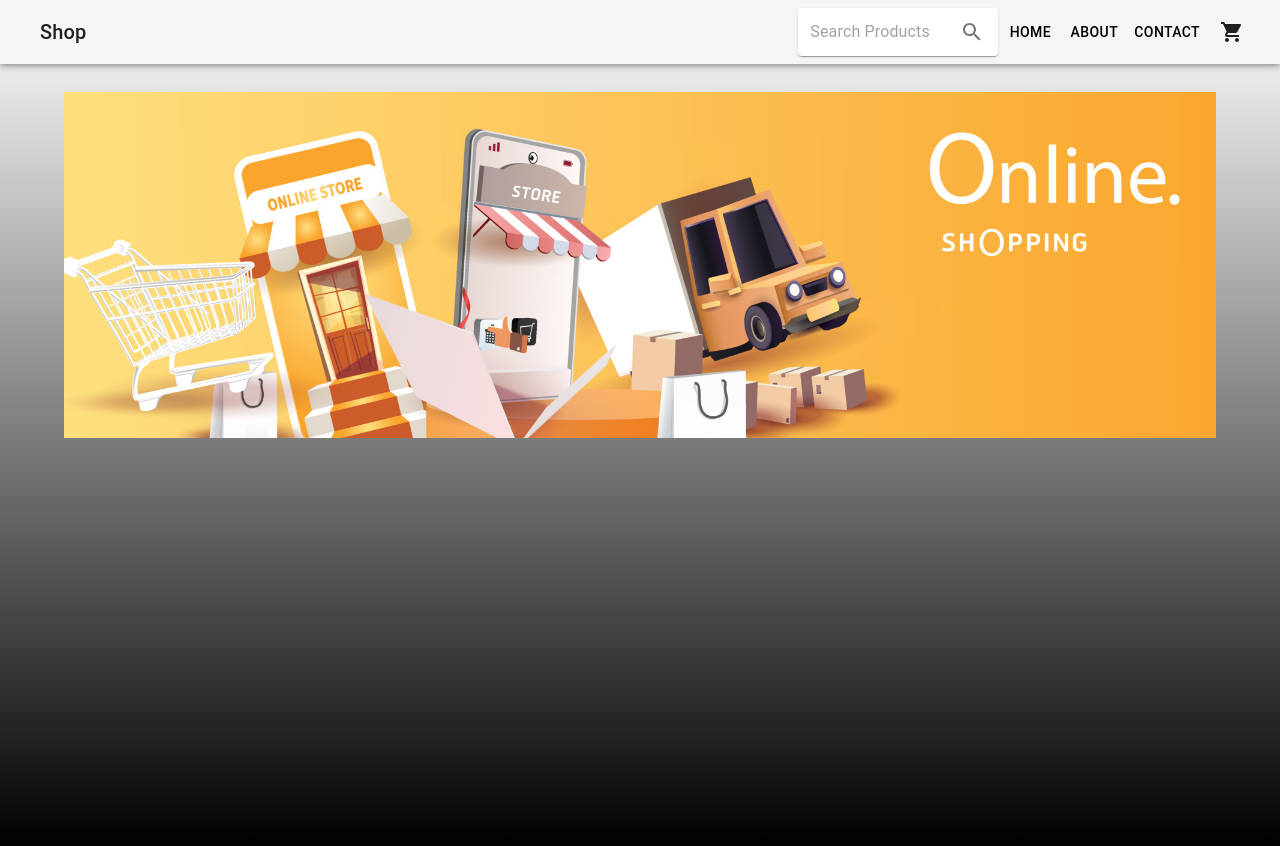
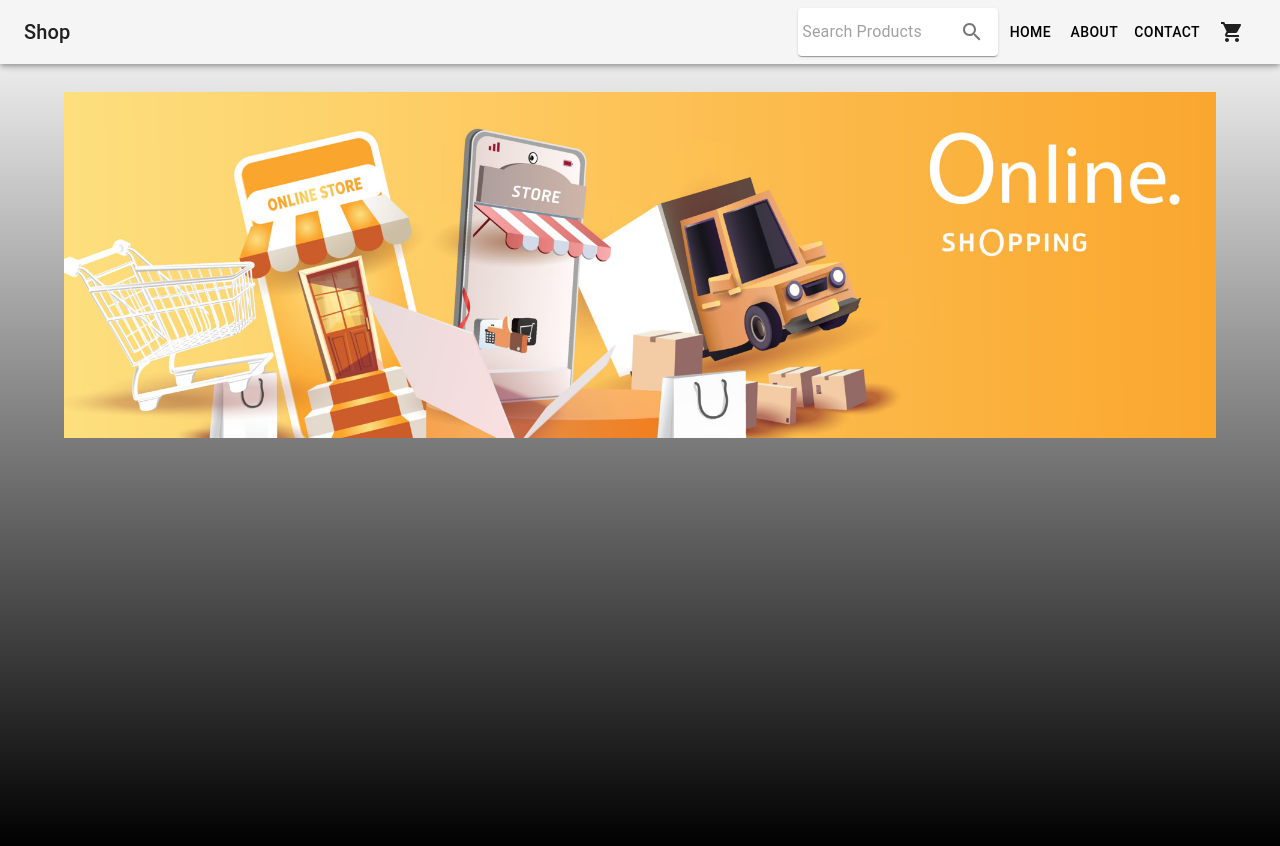
Before and after one commit to OlyMahmudMugdho/ecommerce-ui, a Next.js app: page / in a window 1280 px wide. Built offline with nearby package versions, Linux system fonts and the light colour scheme.

Commit message:
searchbar

```diff
--- a/src/components/input/SearchBar.tsx
+++ b/src/components/input/SearchBar.tsx
@@ -15,7 +15,6 @@ export default function SearchBar() {
 
             >
                 <InputBase
-                    sx={{ ml: 1, flex: 1 }}
                     placeholder="Search Products"
                     inputProps={{ 'aria-label': 'Search Products' }}
                     color='primary'
--- a/src/components/navigation/Navbar.tsx
+++ b/src/components/navigation/Navbar.tsx
@@ -76,12 +76,12 @@ export default function DrawerAppBar(props: Props) {
                     </IconButton>
 
 
-                    <Typography paddingX={2} variant="h6" component="div" sx={{ flexGrow: 1 }}>
+                    <Typography variant="h6" component="div" sx={{ flexGrow: 1 }}>
                         Shop
                     </Typography>
 
 
-                    <SearchBar  />
+                    <SearchBar/>
 
 
                     <div>
--- /dev/null
+++ b/src/components/ui/Content.tsx
@@ -0,0 +1,11 @@
+import * as React from 'react';
+import Box from '@mui/material/Box';
+import Section from "./Section"
+
+export default function Content() {
+  return (
+    <Box className='w-full px-5' component="section">
+      <Section />
+    </Box>
+  );
+}
```
